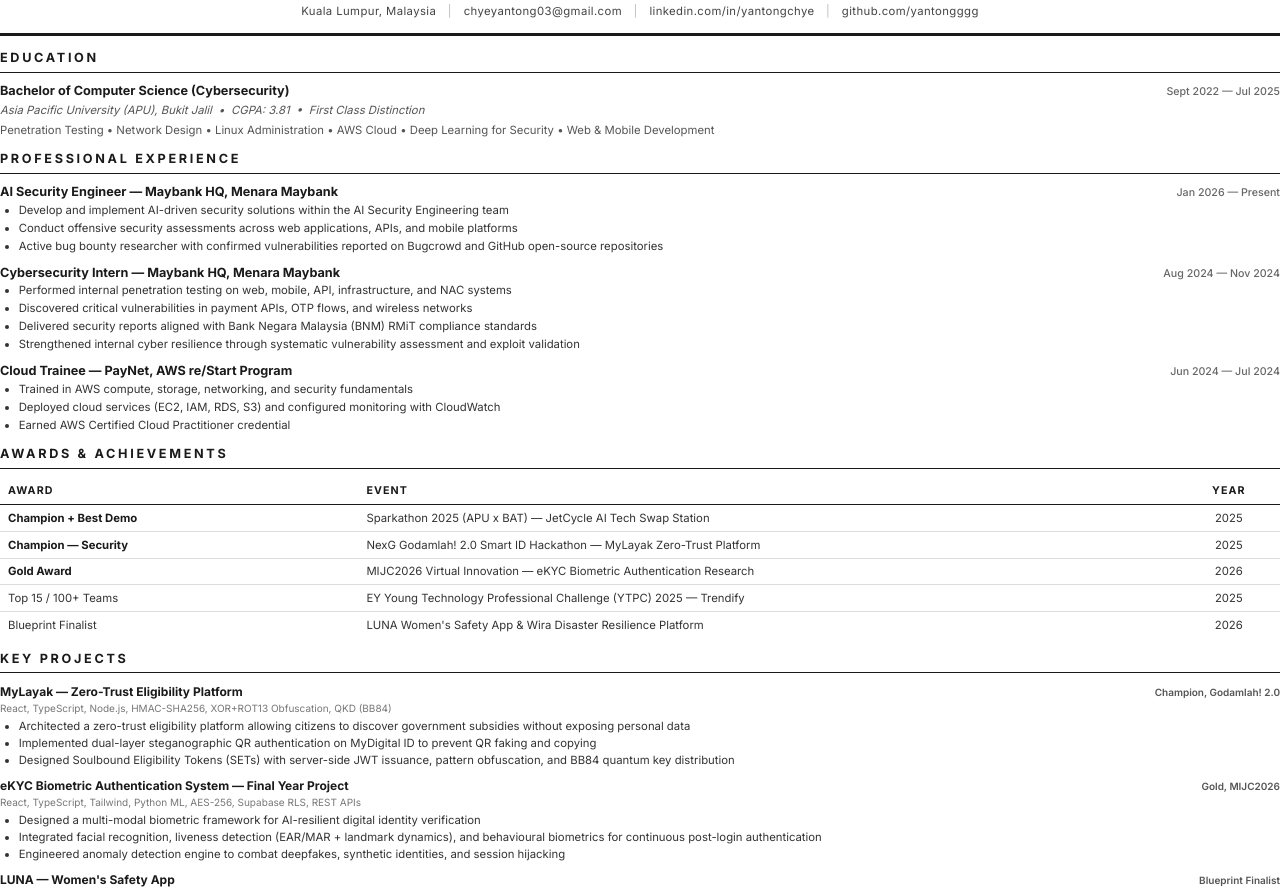
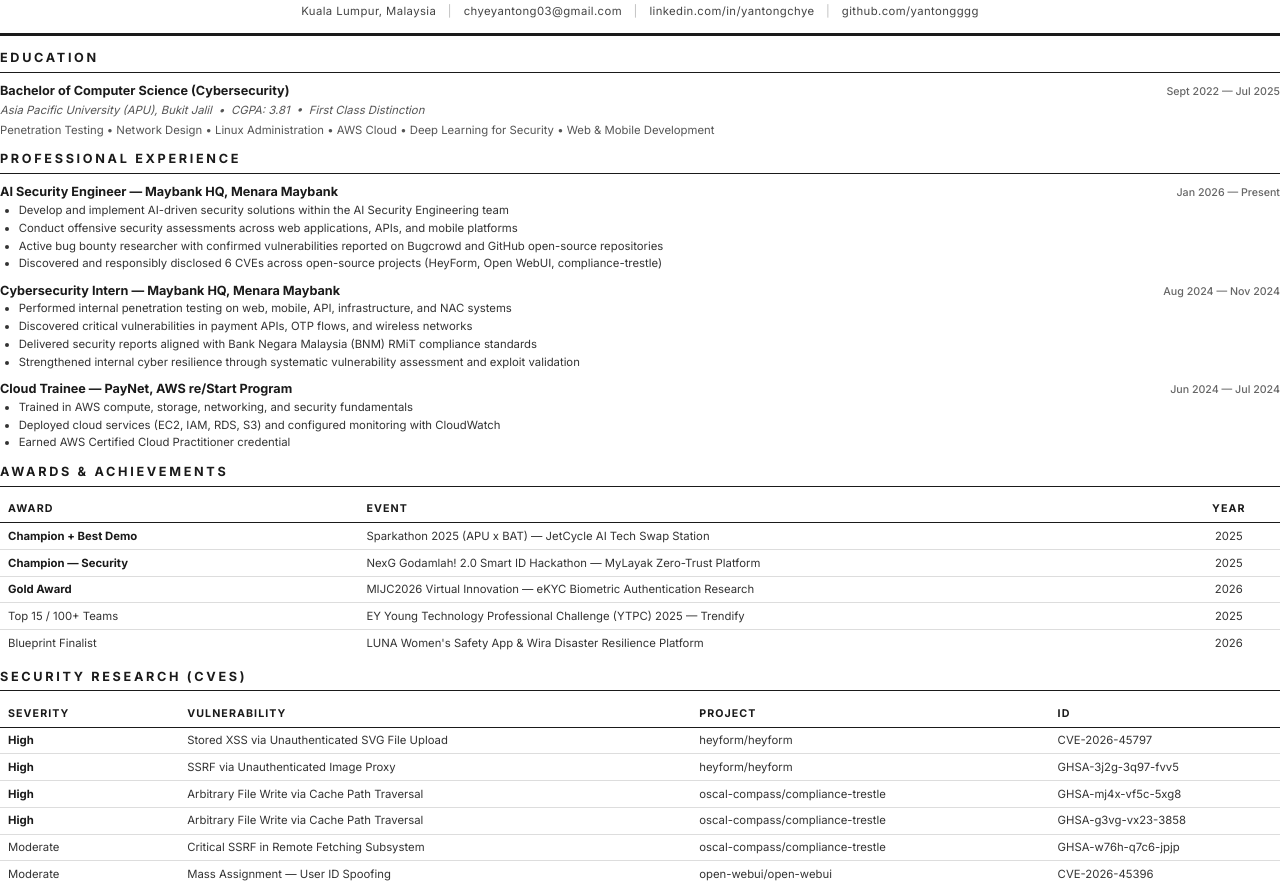
Before and after one commit to yantongggg/portfolio, a plain HTML site: page resume_print.html in a window 1280 px wide. Shown: the part 46-937 px from the top of the page. Drawn offline with Linux system fonts and the light colour scheme.

Commit message:
Add CVEs and SipMate to resume MD and print HTML

```diff
--- a/resume_print.html
+++ b/resume_print.html
@@ -297,6 +297,7 @@
                 <li>Develop and implement AI-driven security solutions within the AI Security Engineering team</li>
                 <li>Conduct offensive security assessments across web applications, APIs, and mobile platforms</li>
                 <li>Active bug bounty researcher with confirmed vulnerabilities reported on Bugcrowd and GitHub open-source repositories</li>
+                <li>Discovered and responsibly disclosed 6 CVEs across open-source projects (HeyForm, Open WebUI, compliance-trestle)</li>
             </ul>
         </div>
 
@@ -362,6 +363,59 @@
                     <td>Blueprint Finalist</td>
                     <td>LUNA Women's Safety App & Wira Disaster Resilience Platform</td>
                     <td style="text-align: center;">2026</td>
+                </tr>
+            </tbody>
+        </table>
+    </div>
+
+    <!-- SECURITY RESEARCH (CVEs) -->
+    <div class="section">
+        <div class="section-title">Security Research (CVEs)</div>
+        <table class="awards-table">
+            <thead>
+                <tr>
+                    <th style="width: 14%;">Severity</th>
+                    <th>Vulnerability</th>
+                    <th style="width: 28%;">Project</th>
+                    <th style="width: 18%;">ID</th>
+                </tr>
+            </thead>
+            <tbody>
+                <tr>
+                    <td><span class="award-badge">High</span></td>
+                    <td>Stored XSS via Unauthenticated SVG File Upload</td>
+                    <td>heyform/heyform</td>
+                    <td>CVE-2026-45797</td>
+                </tr>
+                <tr>
+                    <td><span class="award-badge">High</span></td>
+                    <td>SSRF via Unauthenticated Image Proxy</td>
+                    <td>heyform/heyform</td>
+                    <td>GHSA-3j2g-3q97-fvv5</td>
+                </tr>
+                <tr>
+                    <td><span class="award-badge">High</span></td>
+                    <td>Arbitrary File Write via Cache Path Traversal</td>
+                    <td>oscal-compass/compliance-trestle</td>
+                    <td>GHSA-mj4x-vf5c-5xg8</td>
+                </tr>
+                <tr>
+                    <td><span class="award-badge">High</span></td>
+                    <td>Arbitrary File Write via Cache Path Traversal</td>
+                    <td>oscal-compass/compliance-trestle</td>
+                    <td>GHSA-g3vg-vx23-3858</td>
+                </tr>
+                <tr>
+                    <td>Moderate</td>
+                    <td>Critical SSRF in Remote Fetching Subsystem</td>
+                    <td>oscal-compass/compliance-trestle</td>
+                    <td>GHSA-w76h-q7c6-jpjp</td>
+                </tr>
+                <tr>
+                    <td>Moderate</td>
+                    <td>Mass Assignment &mdash; User ID Spoofing</td>
+                    <td>open-webui/open-webui</td>
+                    <td>CVE-2026-45396</td>
                 </tr>
             </tbody>
         </table>
@@ -446,6 +500,18 @@
                 <li>Created full product workflow from device scanning to digital reward distribution</li>
             </ul>
         </div>
+
+        <div class="project">
+            <div class="project-header">
+                <span class="project-title">SipMate — AI Wine Discovery App</span>
+                <span class="project-award">World's Largest Hackathon (Bolt)</span>
+            </div>
+            <div class="project-tech">React Native, Expo, Supabase, DeepSeek API</div>
+            <ul>
+                <li>Built a wine discovery app with 3,000+ wines and AI-generated descriptions using DeepSeek API</li>
+                <li>Developed personalized recommendation engine; planning RAG integration for improved accuracy</li>
+            </ul>
+        </div>
     </div>
 
     <!-- CERTIFICATIONS & EXTRACURRICULAR -->
```
Also changed, not shown: 1 other file.
